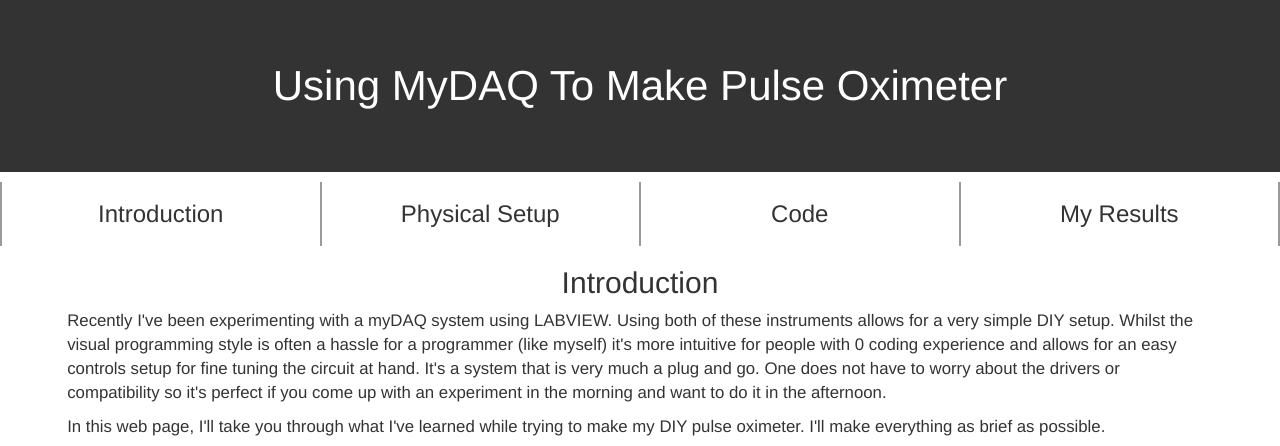
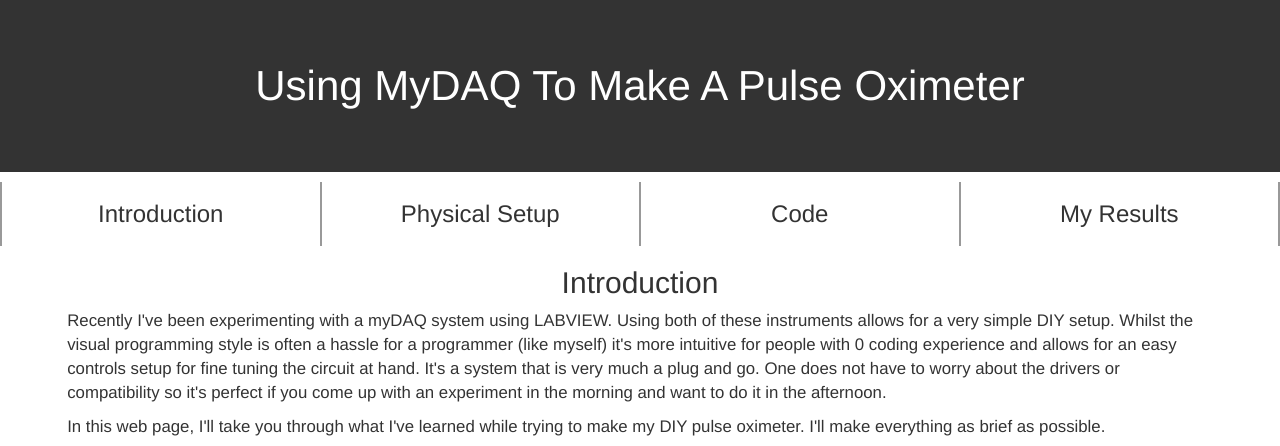
Before and after one commit to EvaldasZ1/EvaldasZ1.github.io, a plain HTML site: page index.html in a window 1280 px wide. Shown: the top 446 px of the page. Drawn offline with nearby package versions, Linux system fonts and the light colour scheme.

Commit message:
Update index.html

```diff
--- a/index.html
+++ b/index.html
@@ -1,6 +1,6 @@
 <html>
 <head>
-    <title>Good Pulse Oxymeter</title>
+    <title>Pulse Oximeter</title>
     <script src="script.js"></script>
     <!-- Latest compiled and minified CSS -->
     <link rel="stylesheet" href="https://maxcdn.bootstrapcdn.com/bootstrap/3.3.7/css/bootstrap.min.css" integrity="sha384-BVYiiSIFeK1dGmJRAkycuHAHRg32OmUcww7on3RYdg4Va+PmSTsz/K68vbdEjh4u" crossorigin="anonymous">
@@ -13,7 +13,7 @@
     <script src="https://maxcdn.bootstrapcdn.com/bootstrap/3.3.7/js/bootstrap.min.js" integrity="sha384-Tc5IQib027qvyjSMfHjOMaLkfuWVxZxUPnCJA7l2mCWNIpG9mGCD8wGNIcPD7Txa" crossorigin="anonymous"></script>
 </head>
 <body onload="Init()">
-    <h1>Using myDAQ to make pulse oximeter</h1>
+    <h1>Using myDAQ to make a pulse oximeter</h1>
     <table class="Selection">
         <tr>
             <td onclick="Change('intro')">
```
